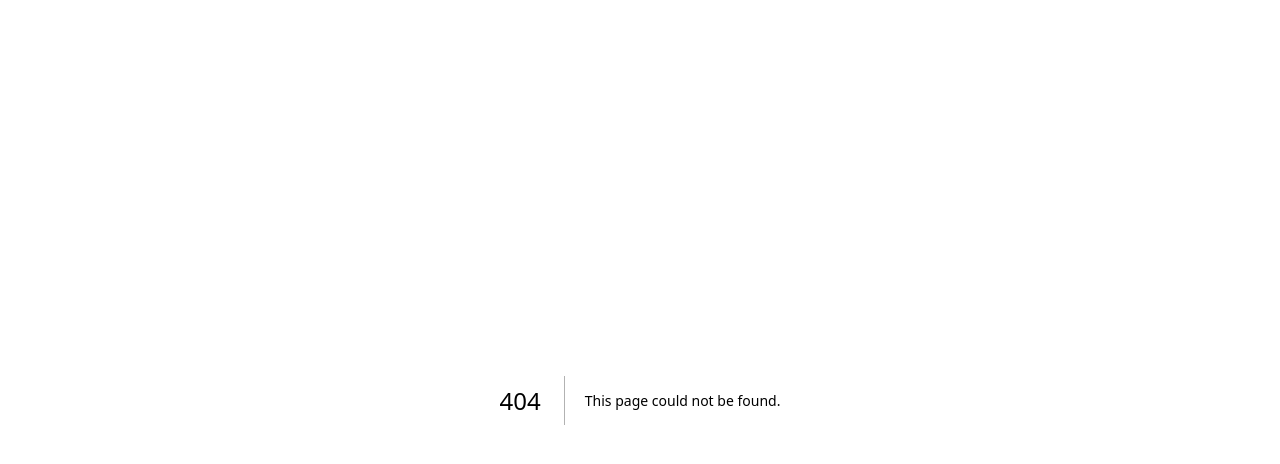
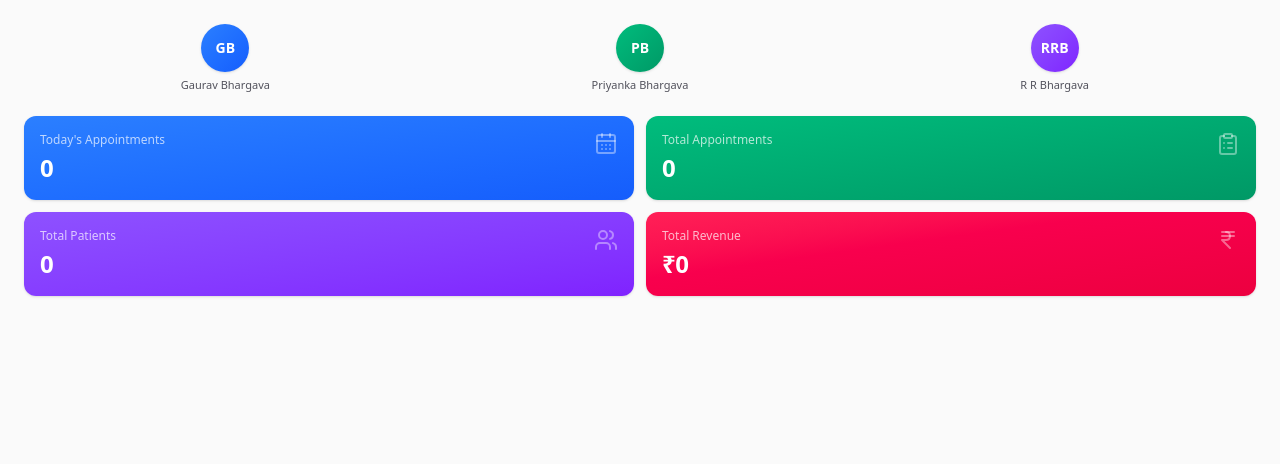
Before and after one commit to karmaautomation05-dot/BMTC-web-app-n8n-bot, a Next.js app: page /dashboard in a window 1280 px wide. Before the commit this address had no page. Shown: the top 464 px of the page. Built offline with nearby package versions, Linux system fonts and the light colour scheme; no server answers; the database is empty.

Commit message:
feat: add dashboard overview page with stats

```diff
--- /dev/null
+++ b/src/app/api/stats/route.ts
@@ -0,0 +1,25 @@
+import { NextResponse } from "next/server";
+import { prisma } from "@/lib/prisma";
+
+export async function GET() {
+  const startOfDay = new Date();
+  startOfDay.setHours(0, 0, 0, 0);
+  const endOfDay = new Date(startOfDay);
+  endOfDay.setDate(endOfDay.getDate() + 1);
+
+  const [todayAppointments, totals] = await Promise.all([
+    prisma.appointment.count({
+      where: {
+        timestamp: { gte: startOfDay, lt: endOfDay },
+      },
+    }),
+    prisma.totals.findFirst(),
+  ]);
+
+  return NextResponse.json({
+    todayAppointments,
+    totalAppointments: totals?.totalAppointments ?? 0,
+    totalPatient: totals?.totalPatient ?? 0,
+    totalRevenue: totals?.totalRevenue ?? 0,
+  });
+}
--- /dev/null
+++ b/src/app/dashboard/layout.tsx
@@ -0,0 +1,13 @@
+export default function DashboardLayout({
+  children,
+}: {
+  children: React.ReactNode;
+}) {
+  return (
+    <div className="flex min-h-screen bg-zinc-50 dark:bg-zinc-950">
+      <main className="flex-1 p-4 sm:p-6 max-w-7xl mx-auto w-full">
+        {children}
+      </main>
+    </div>
+  );
+}
--- /dev/null
+++ b/src/app/dashboard/page.tsx
@@ -0,0 +1,63 @@
+import { CalendarDays, ClipboardList, Users, IndianRupee } from "lucide-react";
+import { prisma } from "@/lib/prisma";
+import { DoctorCard } from "@/components/doctor-card";
+import { StatCard } from "@/components/stat-card";
+
+export const dynamic = "force-dynamic";
+
+const doctors = [
+  "Dr. Gaurav Bhargava",
+  "Dr. Priyanka Bhargava",
+  "Dr. R R Bhargava",
+];
+
+export default async function DashboardPage() {
+  const startOfDay = new Date();
+  startOfDay.setHours(0, 0, 0, 0);
+  const endOfDay = new Date(startOfDay);
+  endOfDay.setDate(endOfDay.getDate() + 1);
+
+  const [todayAppointments, totals] = await Promise.all([
+    prisma.appointment.count({
+      where: { timestamp: { gte: startOfDay, lt: endOfDay } },
+    }),
+    prisma.totals.findFirst(),
+  ]);
+
+  return (
+    <div className="space-y-6">
+      <div className="flex flex-row gap-3 items-start">
+        {doctors.map((name, i) => (
+          <DoctorCard key={name} name={name} index={i} />
+        ))}
+      </div>
+
+      <div className="grid grid-cols-2 gap-3">
+        <StatCard
+          title="Today's Appointments"
+          value={todayAppointments}
+          icon={<CalendarDays className="size-6" />}
+          color="blue"
+        />
+        <StatCard
+          title="Total Appointments"
+          value={totals?.totalAppointments ?? 0}
+          icon={<ClipboardList className="size-6" />}
+          color="emerald"
+        />
+        <StatCard
+          title="Total Patients"
+          value={totals?.totalPatient ?? 0}
+          icon={<Users className="size-6" />}
+          color="violet"
+        />
+        <StatCard
+          title="Total Revenue"
+          value={`₹${(totals?.totalRevenue ?? 0).toLocaleString()}`}
+          icon={<IndianRupee className="size-6" />}
+          color="rose"
+        />
+      </div>
+    </div>
+  );
+}
--- /dev/null
+++ b/src/components/doctor-card.tsx
@@ -0,0 +1,35 @@
+import { Stethoscope } from "lucide-react";
+
+const colors = [
+  { from: "from-blue-500", to: "to-blue-600" },
+  { from: "from-emerald-500", to: "to-emerald-600" },
+  { from: "from-violet-500", to: "to-violet-600" },
+];
+
+export function DoctorCard({
+  name,
+  index,
+}: {
+  name: string;
+  index: number;
+}) {
+  const color = colors[index % colors.length];
+  const initials = name
+    .split(" ")
+    .filter((w) => w.startsWith("Dr") === false)
+    .map((w) => w[0])
+    .join("");
+
+  return (
+    <div className="flex flex-col items-center gap-1.5 flex-1 min-w-0">
+      <div
+        className={`flex size-12 items-center justify-center rounded-full bg-gradient-to-br ${color.from} ${color.to} text-white text-sm font-bold shadow-sm`}
+      >
+        {initials}
+      </div>
+      <span className="text-[11px] text-center leading-tight text-zinc-600 dark:text-zinc-400 truncate w-full">
+        {name.replace("Dr. ", "")}
+      </span>
+    </div>
+  );
+}
--- /dev/null
+++ b/src/components/stat-card.tsx
@@ -0,0 +1,34 @@
+import type { ReactNode } from "react";
+
+const gradients: Record<string, string> = {
+  blue: "from-blue-500 to-blue-600",
+  emerald: "from-emerald-500 to-emerald-600",
+  violet: "from-violet-500 to-violet-600",
+  rose: "from-rose-500 to-rose-600",
+};
+
+export function StatCard({
+  title,
+  value,
+  icon,
+  color = "blue",
+}: {
+  title: string;
+  value: string | number;
+  icon: ReactNode;
+  color?: keyof typeof gradients;
+}) {
+  return (
+    <div
+      className={`rounded-xl bg-gradient-to-br ${gradients[color]} p-4 text-white shadow-sm`}
+    >
+      <div className="flex items-start justify-between">
+        <div className="space-y-1">
+          <p className="text-xs font-medium text-white/70">{title}</p>
+          <p className="text-2xl font-bold tracking-tight">{value}</p>
+        </div>
+        <div className="text-white/40">{icon}</div>
+      </div>
+    </div>
+  );
+}
```
